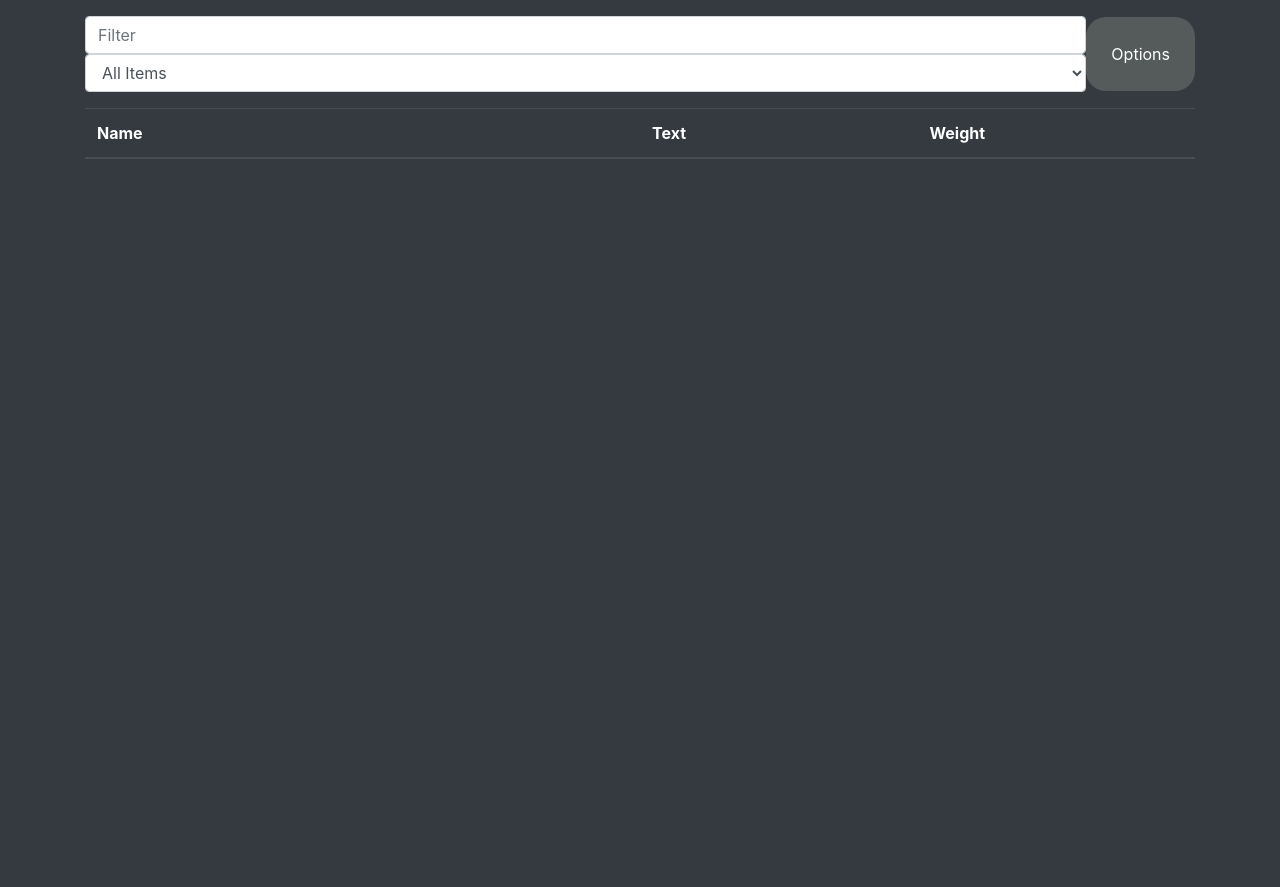
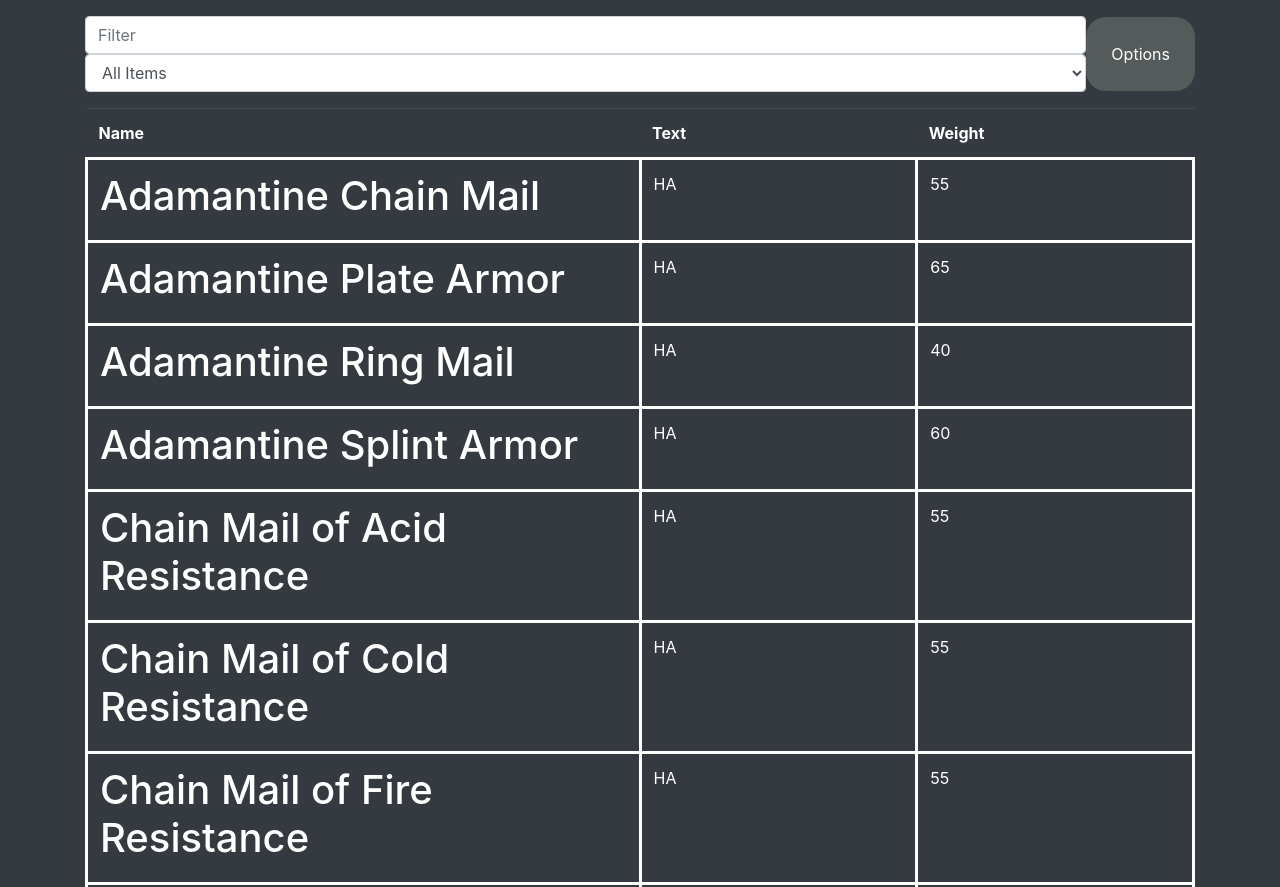
Before and after one commit to JacobBanghart/D-D-items, a plain HTML site: page index.html in a window 1280 px wide. Shown: the top 887 px of the page. Before the commit the page ends 800 px from the top, so only its background shows below. Drawn offline with nearby package versions, Linux system fonts and the light colour scheme; files that its build step writes are made by us from their sources.

Commit message:
Update index.html

```diff
--- a/index.html
+++ b/index.html
@@ -6,8 +6,8 @@
     <meta name="viewport" content="width=device-width, initial-scale=1.0, shrink-to-fit=no">
     <title>D&amp;D Items</title>
     <link rel="stylesheet" href="https://cdnjs.cloudflare.com/ajax/libs/twitter-bootstrap/4.3.1/css/bootstrap.min.css">
-    <link rel="stylesheet" href="assets/css/Navigation-with-Search.css">
-    <link rel="stylesheet" href="assets/css/styles.css">
+    <link rel="stylesheet" href="Navigation-with-Search.css">
+    <link rel="stylesheet" href="styles.css">
 </head>
 
 <body style="background-color: var(--dark);">
@@ -36,7 +36,7 @@
     </div>
     <script src="https://cdnjs.cloudflare.com/ajax/libs/jquery/3.4.1/jquery.min.js"></script>
     <script src="https://cdnjs.cloudflare.com/ajax/libs/twitter-bootstrap/4.3.1/js/bootstrap.bundle.min.js"></script>
-    <script src="assets/js/index.js"></script>
+    <script src="index.js"></script>
 </body>
 
 </html>
```
